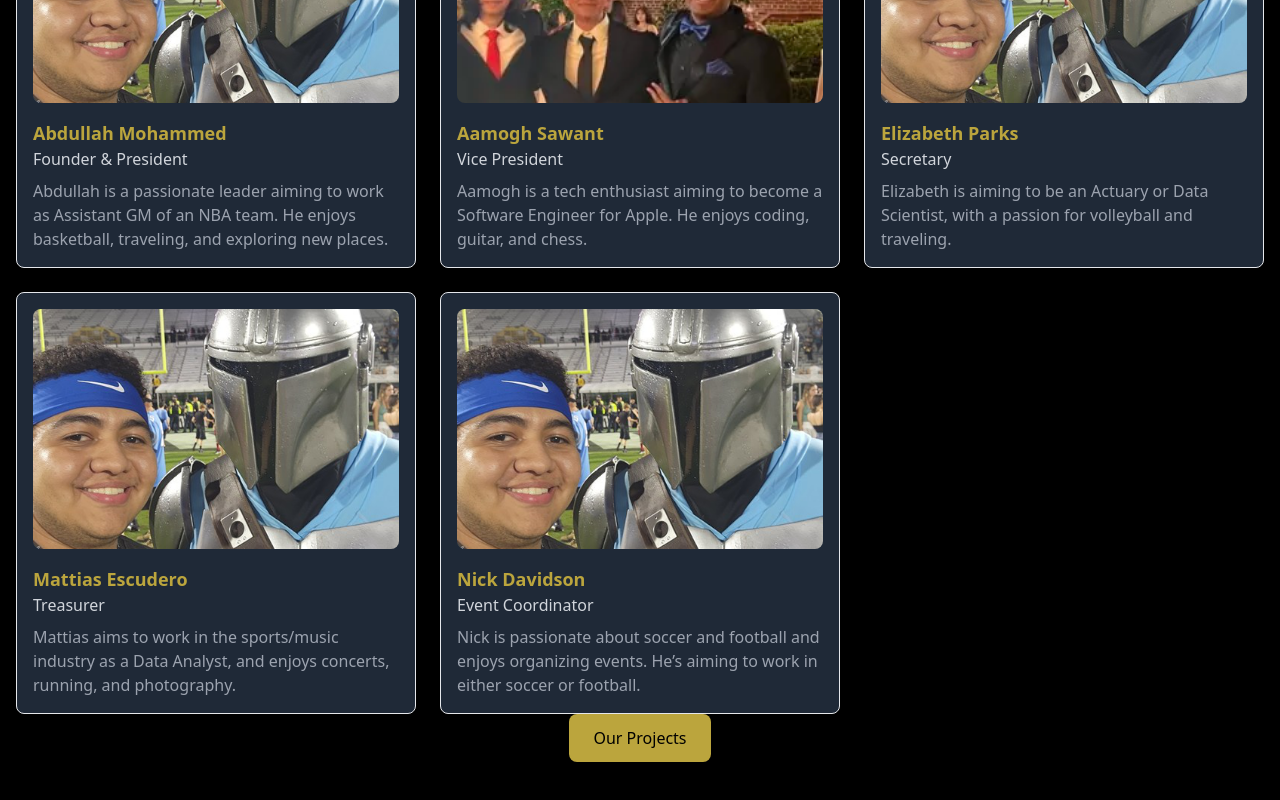
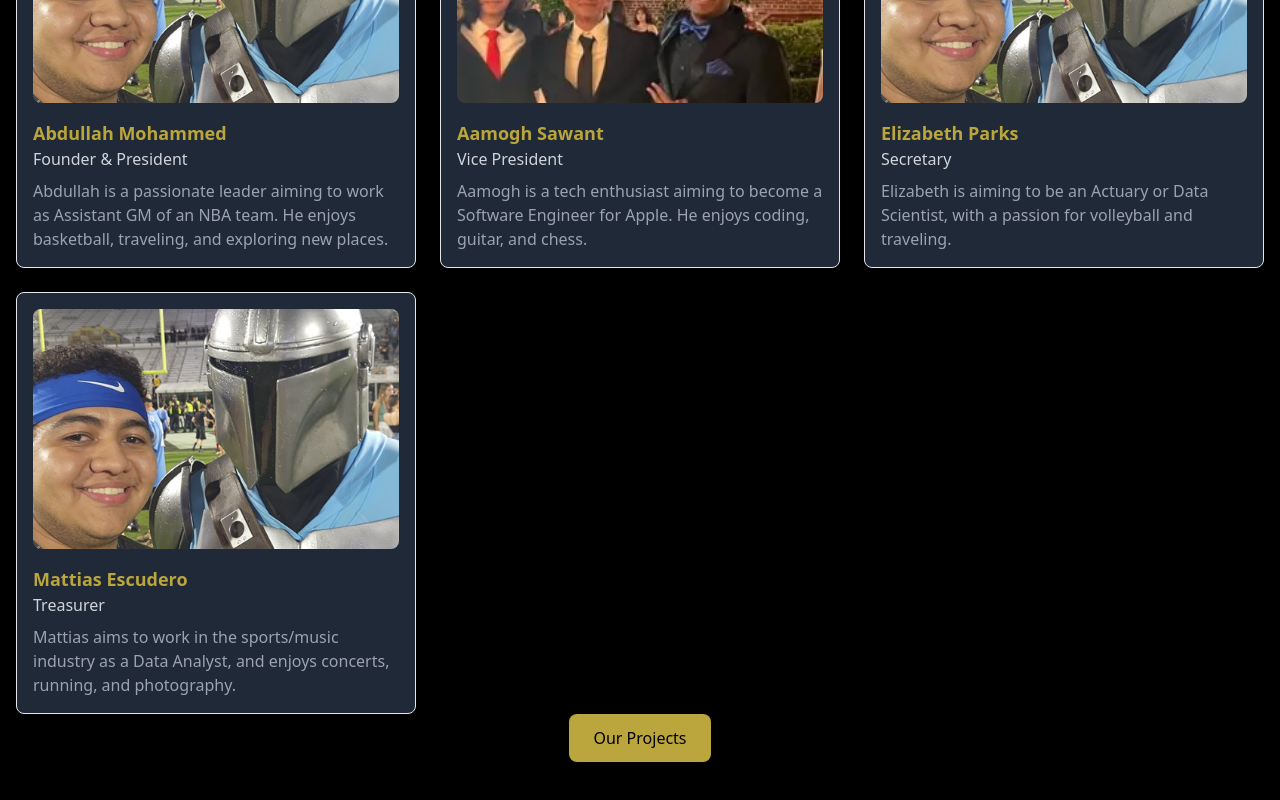
Before and after one commit to bgaucf/Website, a React (Create React App) app: page /officers in a window 1280 px wide. Shown: the part 362-1162 px from the top of the page. Built offline with nearby package versions, Linux system fonts and the light colour scheme.

Commit message:
Update Officers.tsx

```diff
--- a/src/pages/Officers.tsx
+++ b/src/pages/Officers.tsx
@@ -46,13 +46,6 @@ const Officers: React.FC = () => {
         image: jaydenImage,  // Replace with actual image
         description: 'Mattias aims to work in the sports/music industry as a Data Analyst, and enjoys concerts, running, and photography.',
         linkedin: 'https://www.linkedin.com/in/mattias-escudero',  // Replace with actual LinkedIn URL
-      },
-      {
-        name: 'Nick Davidson',
-        role: 'Event Coordinator',
-        image: jaydenImage,  // Replace with actual image
-        description: 'Nick is passionate about soccer and football and enjoys organizing events. He’s aiming to work in either soccer or football.',
-        linkedin: 'https://www.linkedin.com/in/nick-davidson',  // Replace with actual LinkedIn URL
       },
     ],
     Sports: [
```
